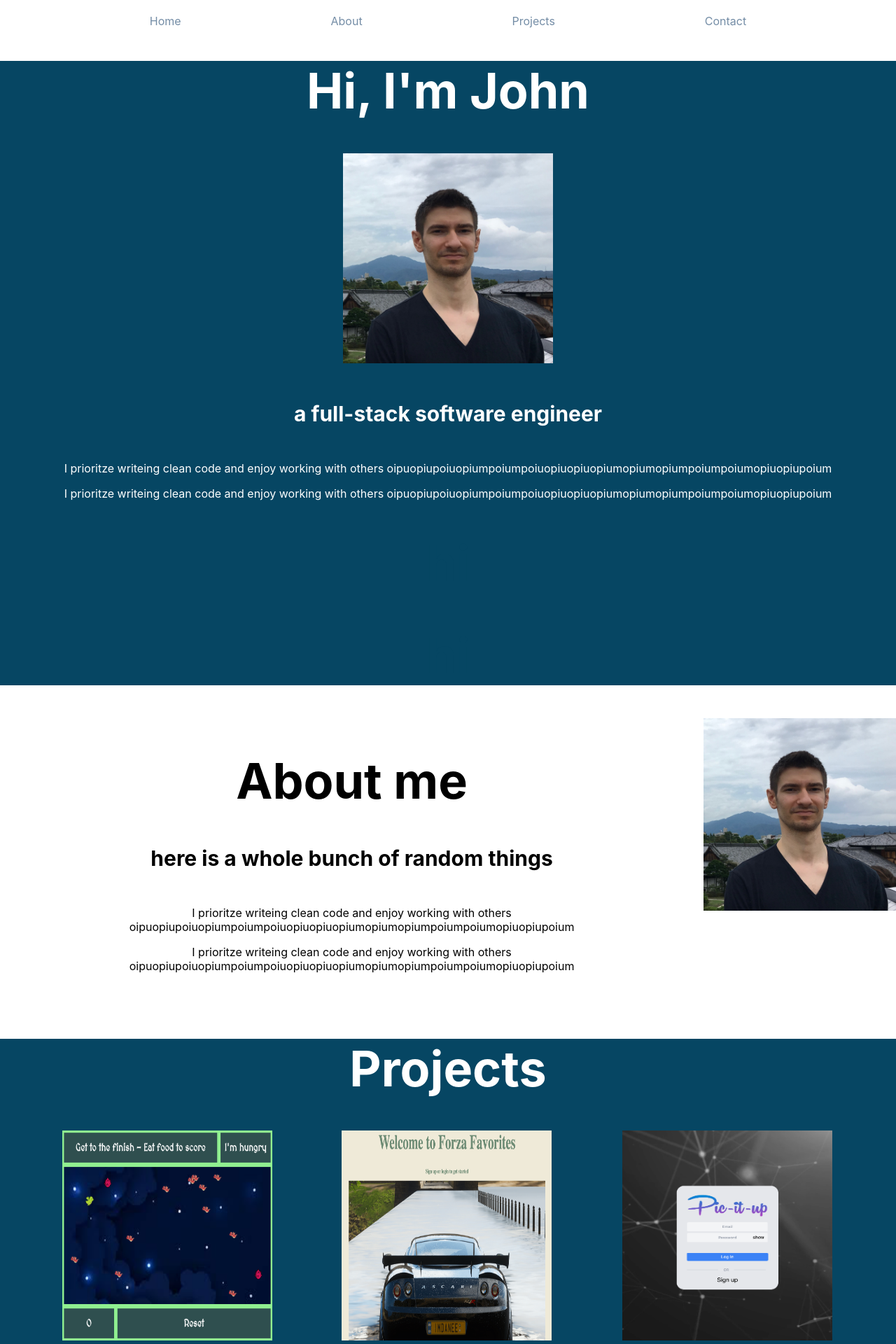
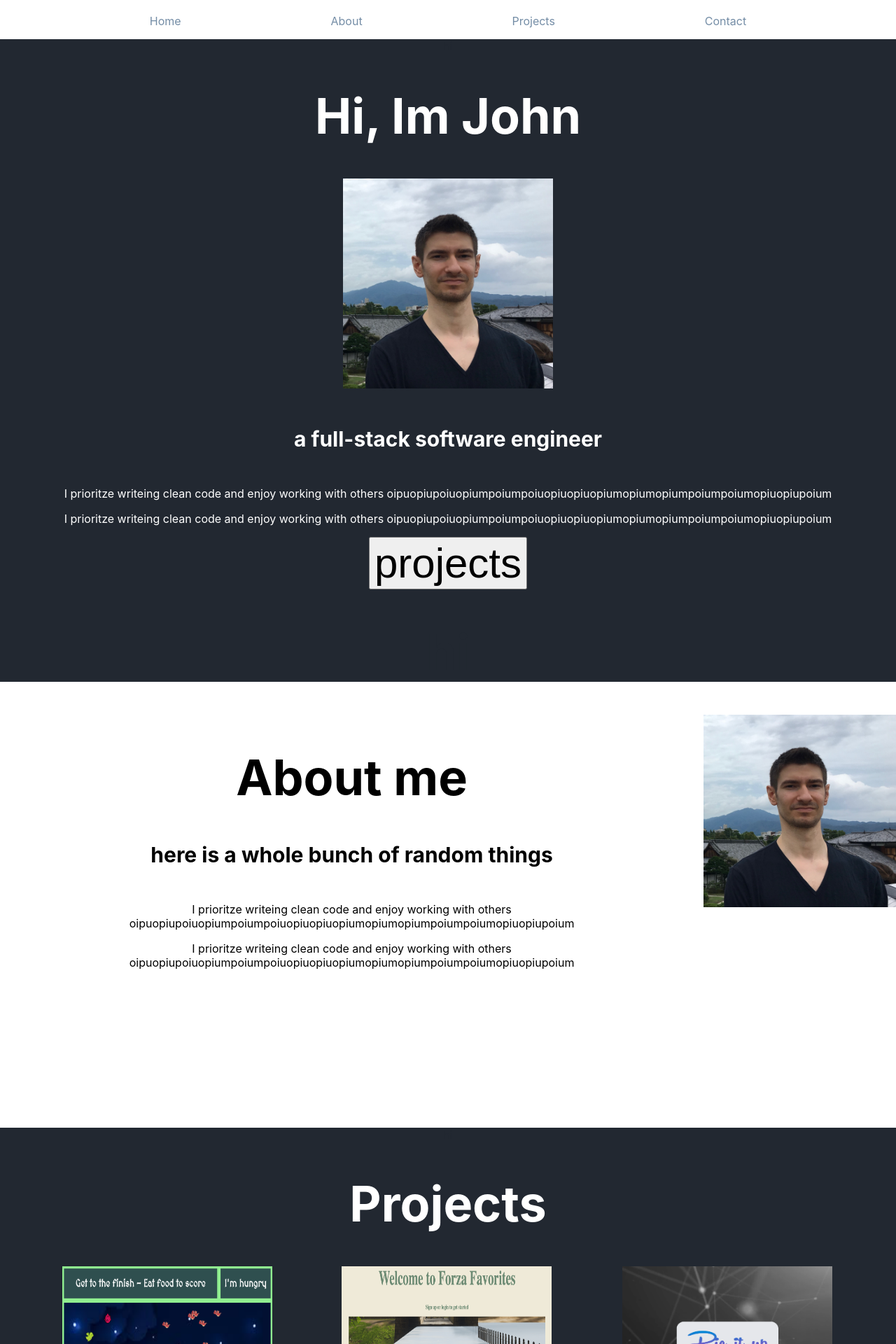
Before and after one commit to GianlorenzoDercole/portfolio, a Next.js app: page / in a window 1280 px wide. Shown: the top 1920 px of the page at 70% size. Built offline with nearby package versions, Linux system fonts and the light colour scheme.

Commit message:
new color

```diff
--- a/pages/index.js
+++ b/pages/index.js
@@ -76,8 +76,8 @@ export default function Home() {
             color: #ECB365
         }
         .bg {
-            background-color: #064663;
-            color: #064663
+            background-color: #222831;
+            color: #222831
         }
         .whiteBackground {
             background-color: white;
@@ -102,6 +102,9 @@ export default function Home() {
       .mr {
         margin-left: 20px;
       }
+      .b{
+          font-size: 50px;
+      }
     }
 
 
@@ -113,9 +116,13 @@ export default function Home() {
 
 
 
+
+
+
 </div> */}
 <div className='bg'>
-    <h1 className='whiteText'>Hi, I'm John</h1>
+    <p className='bg'>hi</p>
+    <h1 className='whiteText'>Hi, Im John</h1>
     <Image className='margin-left'
                     src='/j.jpg'
                     height={300}
@@ -126,7 +133,7 @@ export default function Home() {
 
     <p className='whiteText'>I prioritze writeing clean code and enjoy working with others oipuopiupoiuopiumpoiumpoiuopiuopiuopiumopiumopiumpoiumpoiumopiuopiupoium</p>
     <p className='whiteText'>I prioritze writeing clean code and enjoy working with others oipuopiupoiuopiumpoiumpoiuopiuopiuopiumopiumopiumpoiumpoiumopiuopiupoium</p>
-    <h1 className='bg'> hi</h1>
+    <button className={styles.button}>projects</button>
     <h1 className='bg'> hi</h1>
     </div>
 
@@ -153,9 +160,14 @@ export default function Home() {
                 />
     </div>
 </div>
+<div className='whiteBackground'>
+    <h1 className='whiteText'>hi</h1>
+</div>
 
 <div className='bg'>
+<p className='bg'>hi</p>
 <h1 className='whiteText'>Projects</h1>
+
 <div className='bg margin-left flex'>
     <div className='center margin-bottom'>
     <Image className='margin-left'
--- a/styles/Home.module.css
+++ b/styles/Home.module.css
@@ -128,3 +128,8 @@
 .bg{
   background-color: white;
 }
+
+.button {
+  font-size: 60px;
+
+}
```
Also changed, not shown: public/japan.jpg (added).
